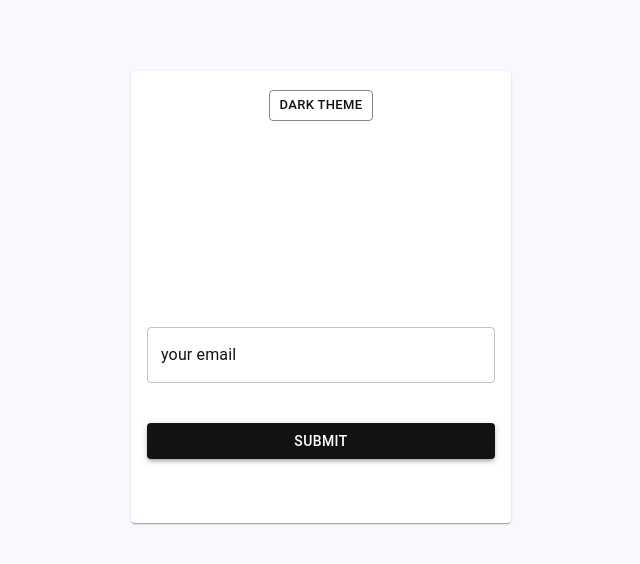
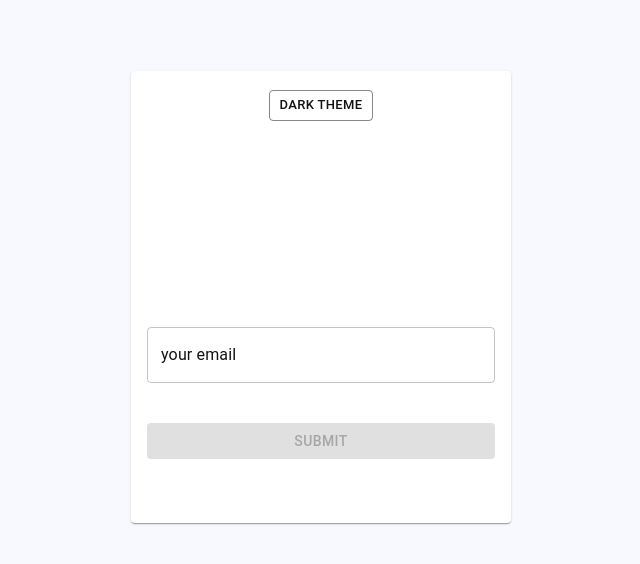
Before and after one commit to ardeleanmarcel/Manage-your-expenses, a React (Vite) app: page /reset-email in a window 1280 px wide. Shown: the top 564 px of the page, without its empty margins (319-959 px from the left). Built offline with nearby package versions, Linux system fonts and the light colour scheme.

Commit message:
the email input for resetting the password has a submit button active only when the input value contains the "@" character

```diff
--- a/src/Pages/Home/EmailForNewPassword.tsx
+++ b/src/Pages/Home/EmailForNewPassword.tsx
@@ -7,6 +7,7 @@ import { useState } from 'react';
 
 export function EmailForNewPassword() {
   const [userInput, setUserInput] = useState({ email: '' });
+  const [isActive, setIsActive] = useState(true);
 
   const handleInput = (e) => {
     const { name, value } = e.target;
@@ -14,6 +15,14 @@ export function EmailForNewPassword() {
       ...prev,
       [name]: value,
     }));
+
+    console.log('value', value);
+
+    if (value.includes('@')) {
+      setIsActive(false);
+    } else {
+      setIsActive(true);
+    }
   };
 
   return (
@@ -34,6 +43,7 @@ export function EmailForNewPassword() {
               marginTop: '40px',
               marginBottom: '40px',
             }}
+            disabled={isActive}
           >
             Submit
           </Button>
--- a/src/Pages/Home/Home.tsx
+++ b/src/Pages/Home/Home.tsx
@@ -56,6 +56,7 @@ function Home() {
       <CardContent
         sx={{
           textAlign: 'left',
+          marginTop: '30px',
         }}
       >
         <form onSubmit={handleSubmit}>
```
